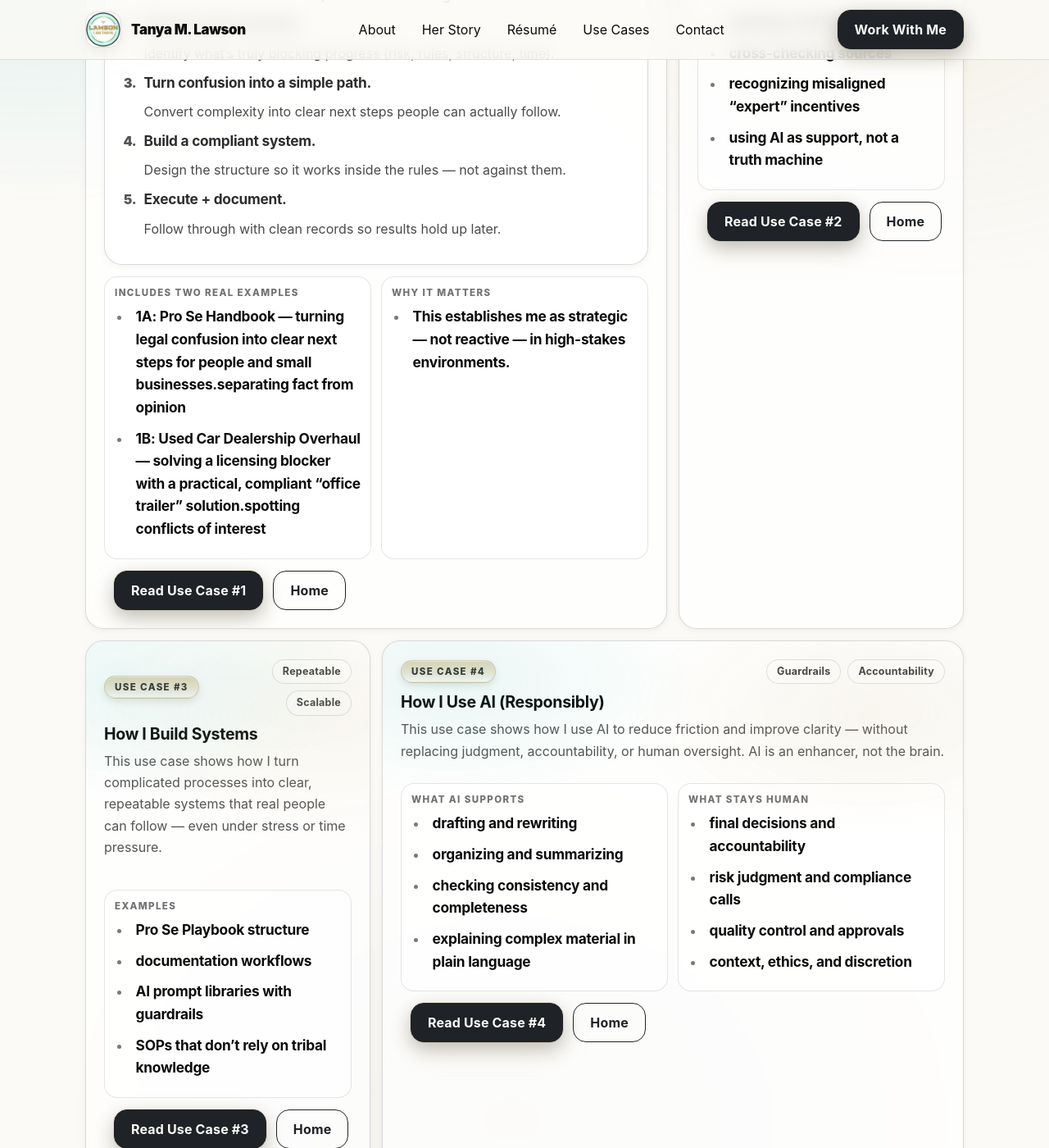
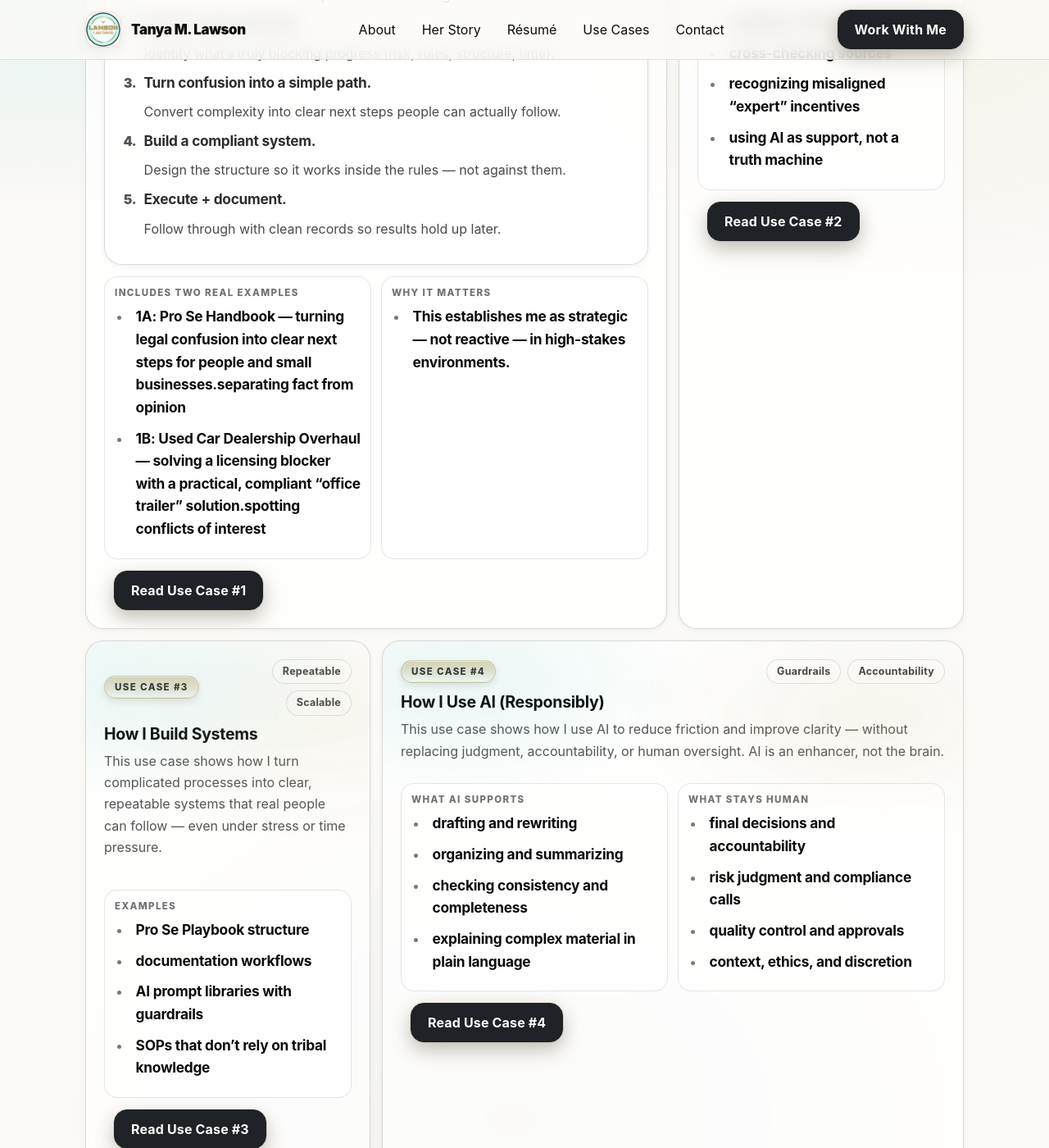
Before and after one commit to TanyaWBM1/TanyaLawson, a Jekyll site: the page built from use-cases/index.html, in a window 1280 px wide and 1400 px high, scrolled down 1426 px. Shown: the whole window at 82% size. Built offline with Jekyll 4.4.1, drawn with Linux system fonts in a browser that asks for light colours.

Commit message:
Update index.html

```diff
--- a/use-cases/index.html
+++ b/use-cases/index.html
@@ -127,7 +127,6 @@ show_ticker: true
 
         <div class="usecase-actions">
           <br><br><a class="btn btn-primary" href="/use-cases/how-i-think/">Read Use Case #1</a>
-          <a class="btn btn-ghost" href="/">Home</a>
         </div>
       </article>
 
@@ -160,7 +159,6 @@ show_ticker: true
 
         <div class="usecase-actions">
           <br><br><a class="btn btn-primary" href="/use-cases/how-i-research/">Read Use Case #2</a>
-          <a class="btn btn-ghost" href="/">Home</a>
         </div>
       </article>
 
@@ -193,7 +191,6 @@ show_ticker: true
 
         <div class="usecase-actions">
           <br><br><a class="btn btn-primary" href="/use-cases/how-i-build-systems/">Read Use Case #3</a>
-          <a class="btn btn-ghost" href="/">Home</a>
         </div>
       </article>
 
@@ -237,7 +234,6 @@ show_ticker: true
 
         <div class="usecase-actions">
           <br><br><a class="btn btn-primary" href="/use-cases/how-i-use-ai/">Read Use Case #4</a>
-          <a class="btn btn-ghost" href="/">Home</a>
         </div>
       </article>
 
```
